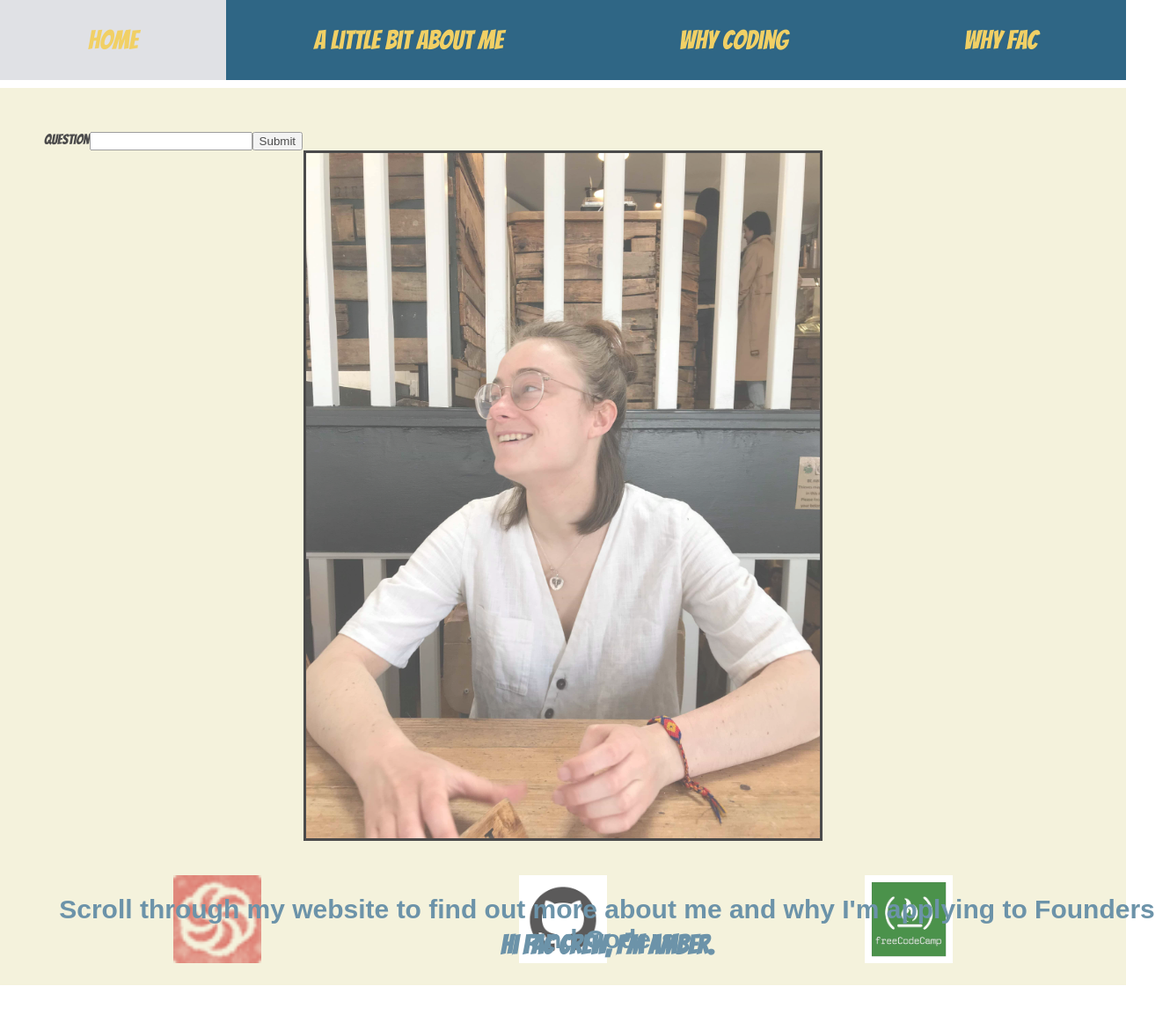
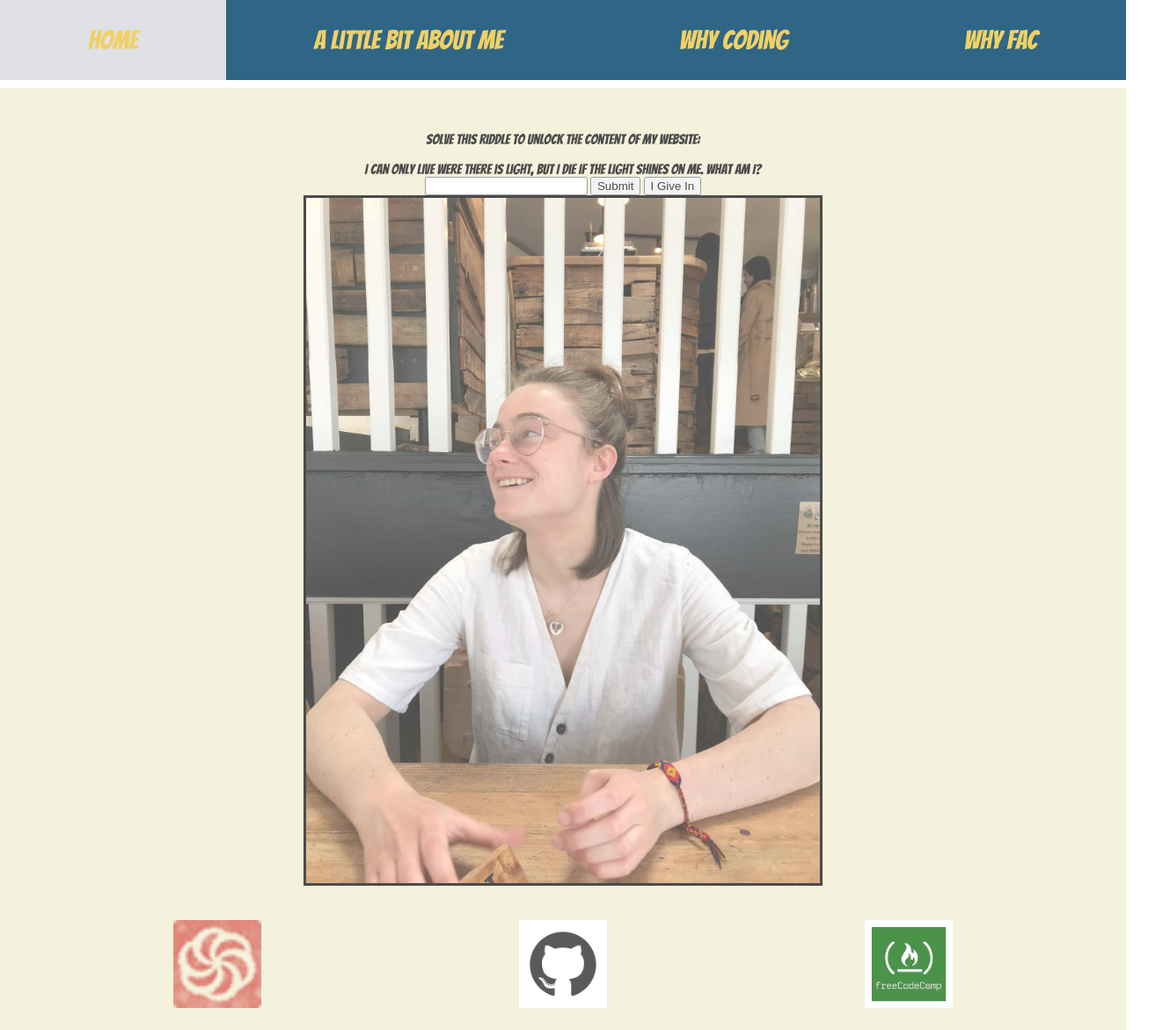
Before and after one commit to amberrignell/hiFACcrew, a plain HTML site: page index.html in a window 1280 px wide. Shown: the whole page at 88% size, 1330 px wide, since content can reach past the window. Before the commit the page ends 1120 px from the top, so only its background shows below. Drawn offline with Linux system fonts and the light colour scheme.

Commit message:
added links to the navbar
changed the divs for each section from having a class to an id, and then adding them as links in the navbar. Made the maincontainer 80vh (so that it fit in between the navbar and footer). Made it scrollable so that you can scroll down each section. Made each div (home, about, whycoding etc) 80vh so that they are also each the size of the screen. I noticed there was a problem with my decryption alogirthm (throwing up mistakes when it decrypts the whycoding section) - will have to debug this later.

```diff
--- a/index.html
+++ b/index.html
@@ -16,21 +16,16 @@
   </div>
 
 <body>
-    <div class='general'>
-      <div class='decryptionContainer'>
-        <label> question </label>
-        <input type="text" id="fname" name="fname">
-        <input id='button' type="submit" value="Submit">
-      </div>
-
-      <div class='container-1'>
-        <div class='container-text'>
-        <h1 class='text'> Hi FAC crew, I'm Amber. </h1>
-        </div>
-      </div>
-
-      <div class='container-2'>
-        <h2 class='text'> Scroll through my website to find out more about me and why I'm applying to Founders and Coders.</h2>
+      <div class='general'>
+        <div class="home">
+          <div class="row2">
+            <label for="fname"> Solve this riddle to unlock the content of my website: </br></br> I can only live were there is light, But I die if the light shines on me. What am I? </label>
+          </div>
+          <div class="row3">
+            <input type="text" id="fname" name="fname">
+            <input id='button' type="submit" value="Submit">
+            <input id='iGiveIn' type='submit' value='I Give In'>
+          </div>
       </div>
       <div class='container-3'>
         <img src="images/smiling.JPG" alt="Picture of me smiling">
```
